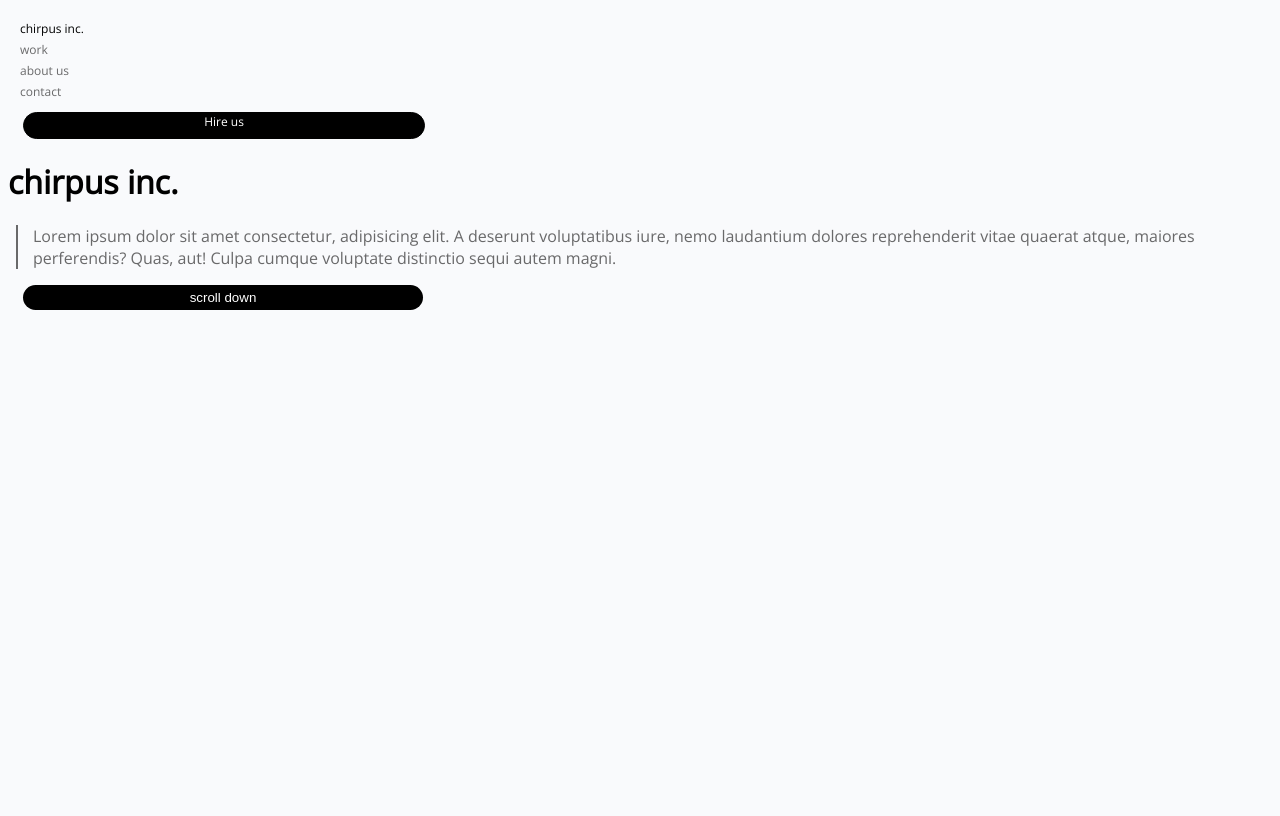
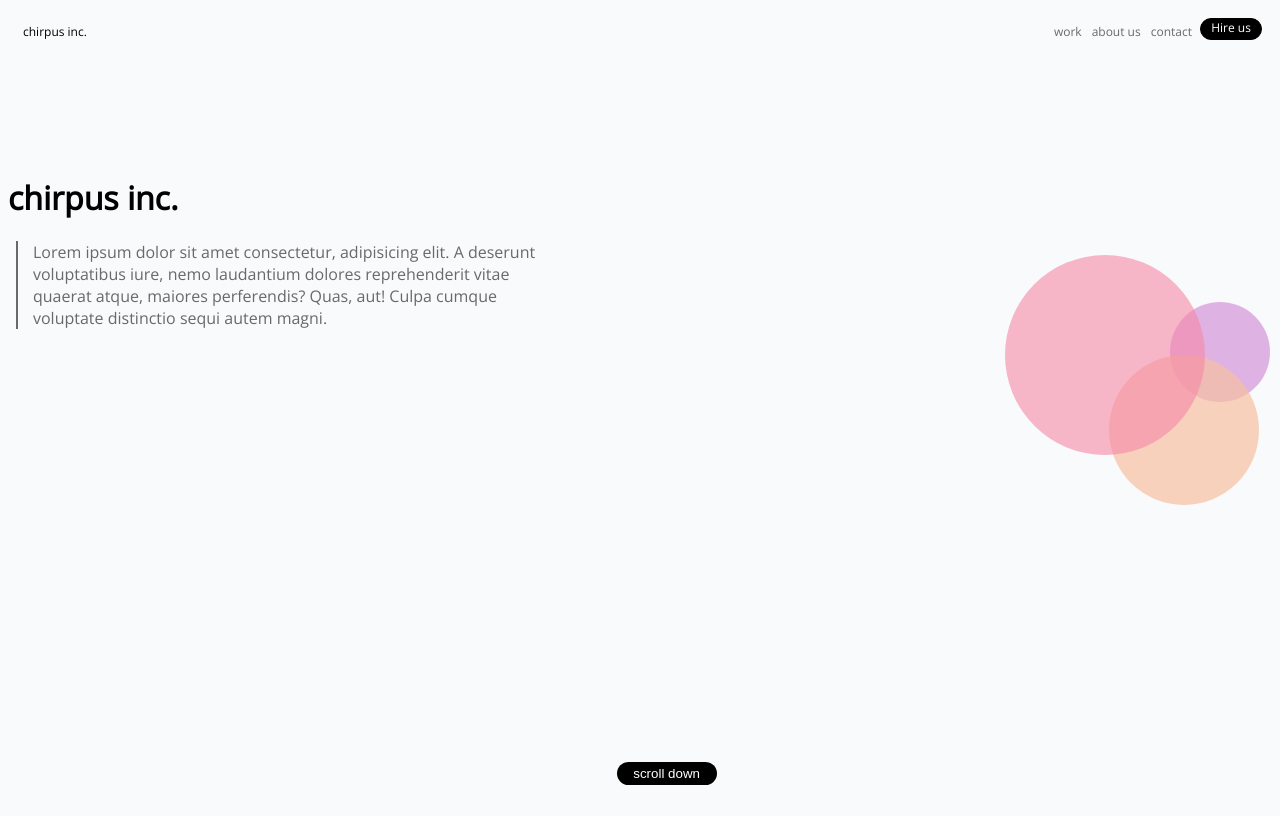
Before and after one commit to benjamindrolls/front-end-Lab-1, a plain HTML site: page index.html in a window 1280 px wide. Drawn offline with nearby package versions, Linux system fonts and the light colour scheme; files that its build step writes are made by us from their sources.

Commit message:
lab 2 changes

```diff
--- a/index.html
+++ b/index.html
@@ -12,22 +12,38 @@
 
 <body>
     <nav>
-        <li>chirpus inc.</li>
+        <li class="active">chirpus inc.</li>
         <li><a href="#">work</a></li>
         <li><a href="#">about us</a></li>
         <li><a href="#">contact</a></li>
+
+
+        <div class="har">
+            <a href="" id="hey">Hire us</a>
+        </div>
     </nav>
+    <div class="body">
+        <h1>chirpus inc.</h1>
+        <p>Lorem ipsum dolor sit amet consectetur, adipisicing elit. A deserunt voluptatibus iure, nemo laudantium
+            dolores
+            reprehenderit vitae quaerat atque, maiores perferendis? Quas, aut! Culpa cumque voluptate distinctio sequi
+            autem
+            magni.</p>
 
-    <div class="har">
-        <a href="" id="hey">Hire us</a>
+    </div>
+    <button>scroll down</button>
+
+    <div class="small">
+
     </div>
 
-    <h1>chirpus inc.</h1>
-    <p>Lorem ipsum dolor sit amet consectetur, adipisicing elit. A deserunt voluptatibus iure, nemo laudantium dolores
-        reprehenderit vitae quaerat atque, maiores perferendis? Quas, aut! Culpa cumque voluptate distinctio sequi autem
-        magni.</p>
+    <div class="medium">
 
-    <button>scroll down</button>
+    </div>
+
+    <div class="large">
+
+    </div>
 
 </body>
 
--- a/styles.css
+++ b/styles.css
@@ -1,4 +1,5 @@
 body{
+    height: 100vh;
     background-color: #f9fafc;
     font-family: 'open sans', sans-serif;
 }
@@ -19,14 +20,14 @@ a {
 }
 
 .har {
-    width: 50vh;
+    width: 90vw;
     height: 25px;
     border: 1px solid #000;
     background-color: #000;
     border-radius: 40px;
     text-align: center;
-    margin-left: 15px;
     font-size: 12px;
+    margin-top: 10px;
 
 }
 
@@ -35,7 +36,7 @@ a {
 }
 
 button {
-    width: 50vh;
+    width: 90vw;
     height: 25px;
     background-color: #000;
     color: #fff;
@@ -75,3 +76,71 @@ button:hover {
     50%{background-position:100% 25%}
     100%{background-position:0% 50%}
 }
+
+
+@media only screen and (min-width:768px) {
+    nav {
+        display: flex;
+        flex-direction: row;
+
+    }
+
+    nav li.active {
+        flex-grow: 1;
+    }
+
+    .har {
+        margin-top: 0;
+        width: 60px;
+        height: 20px;
+        margin-left: 3px;
+    }
+
+    li {
+        padding: 5px;
+    }
+
+    .body {
+        padding-top: 100px;
+        width: 550px;
+    }
+
+    button {
+        position: absolute;
+        right: 50%;
+        left: 47%;
+        bottom: 15px;
+        width: 100px;
+        height: 23px;
+    }
+
+    .small {
+        height: 100px;
+        width: 100px;
+        border-radius: 50%;
+        position: absolute;
+        right: 10px;
+        top: 302px;
+        background-color: rgba(207, 130, 213, 0.6) ;
+    }
+
+    .medium {
+        height: 150px;
+        width: 150px;
+        border-radius: 50%;
+        position: absolute;
+        right: 21px;
+        top: 355px;
+        background-color: rgba(247, 193, 162, 0.7);
+    }
+
+    .large {
+        height: 200px;
+        width: 200px;
+        border-radius: 50%;
+        position: absolute;
+        right: 75px;
+        top: 255px;
+        background-color: rgba(247, 136, 167, 0.6);
+    }
+}
```
Also changed, not shown: 1 other file.
